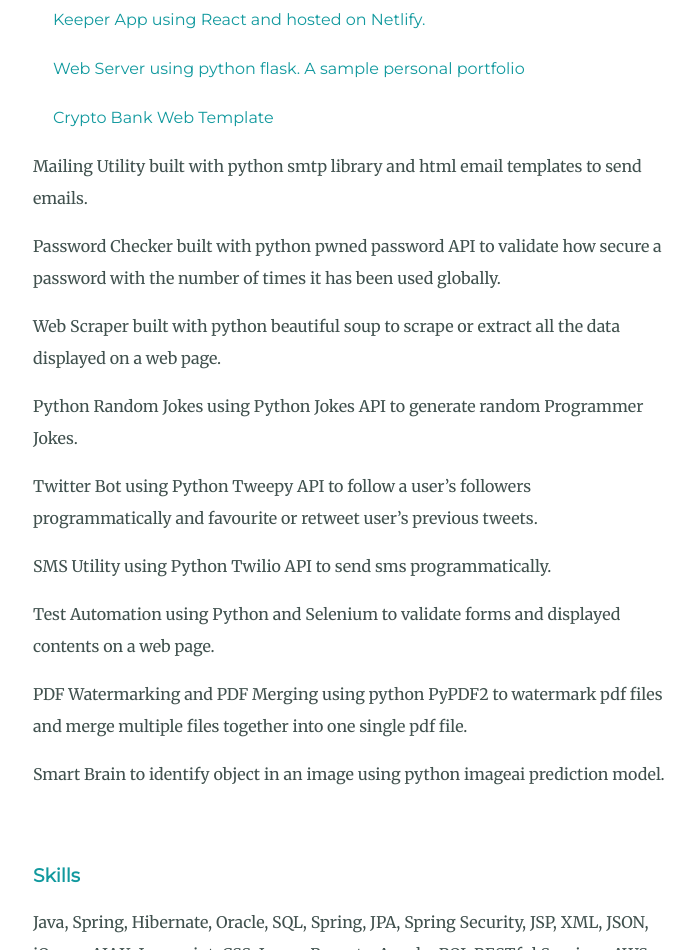
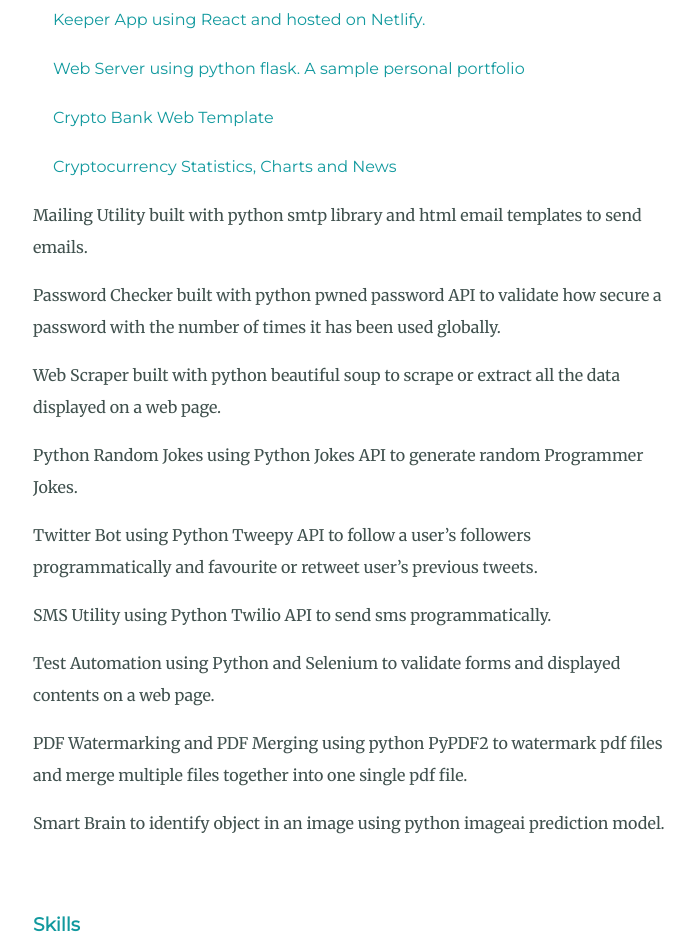
Before and after one commit to kalumsneha/my-personal-cv, a plain HTML site: page index.html in a window 1280 px wide. Shown: the part 3024-3974 px from the top of the page, without its empty margins (287-982 px from the left). Drawn offline with Linux system fonts and the light colour scheme.

Commit message:
Update index.html

```diff
--- a/index.html
+++ b/index.html
@@ -64,6 +64,7 @@
               <p><a href="https://csb-pq56l.netlify.app/">Keeper App using React and hosted on Netlify.</a> </p>
               <p><a href="http://kalumsneha.pythonanywhere.com/">Web Server using python flask. A sample personal portfolio</a> </p>
               <p><a href="https://kalumsneha.github.io/teamapt-project/">Crypto Bank Web Template</a> </p>
+              <p><a href="https://mycryptobytes.netlify.app">Cryptocurrency Statistics, Charts and News</a> </p>
               <p>Mailing Utility built with python smtp library and html email templates to send emails.</p>
               <p>Password Checker built with python pwned password API to validate how secure a password with the number of times it has been used globally.</p>
               <p>Web Scraper built with python beautiful soup to scrape or extract all the data displayed on a web page.</p>
```
